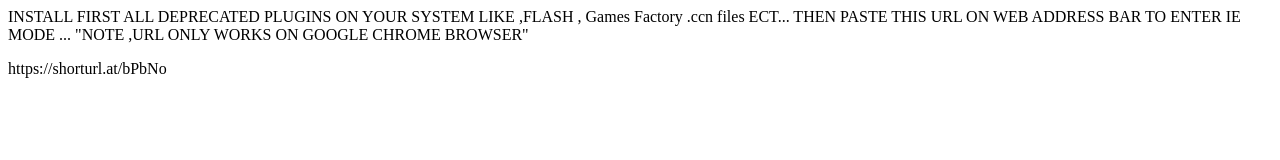
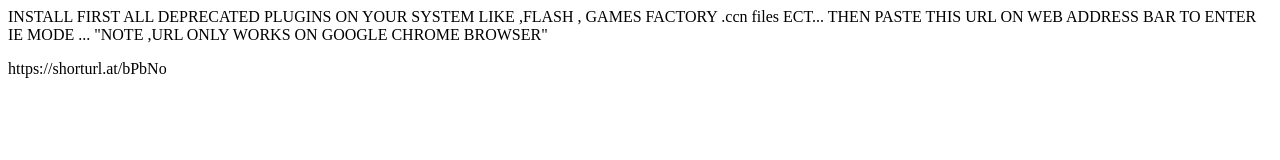
Before and after one commit to neftalilopez/iemode.github.io, a plain HTML site: page index.html in a window 1280 px wide. Drawn offline with Linux system fonts and the light colour scheme.

Commit message:
Update index.html

```diff
--- a/index.html
+++ b/index.html
@@ -8,7 +8,7 @@
 
 <body>
 INSTALL FIRST ALL DEPRECATED PLUGINS ON YOUR SYSTEM
-LIKE ,FLASH , Games Factory .ccn files ECT... THEN
+LIKE ,FLASH , GAMES FACTORY .ccn files ECT... THEN
 PASTE THIS URL ON WEB ADDRESS BAR TO ENTER IE MODE ...
 "NOTE ,URL ONLY WORKS ON GOOGLE CHROME BROWSER"
 
```
